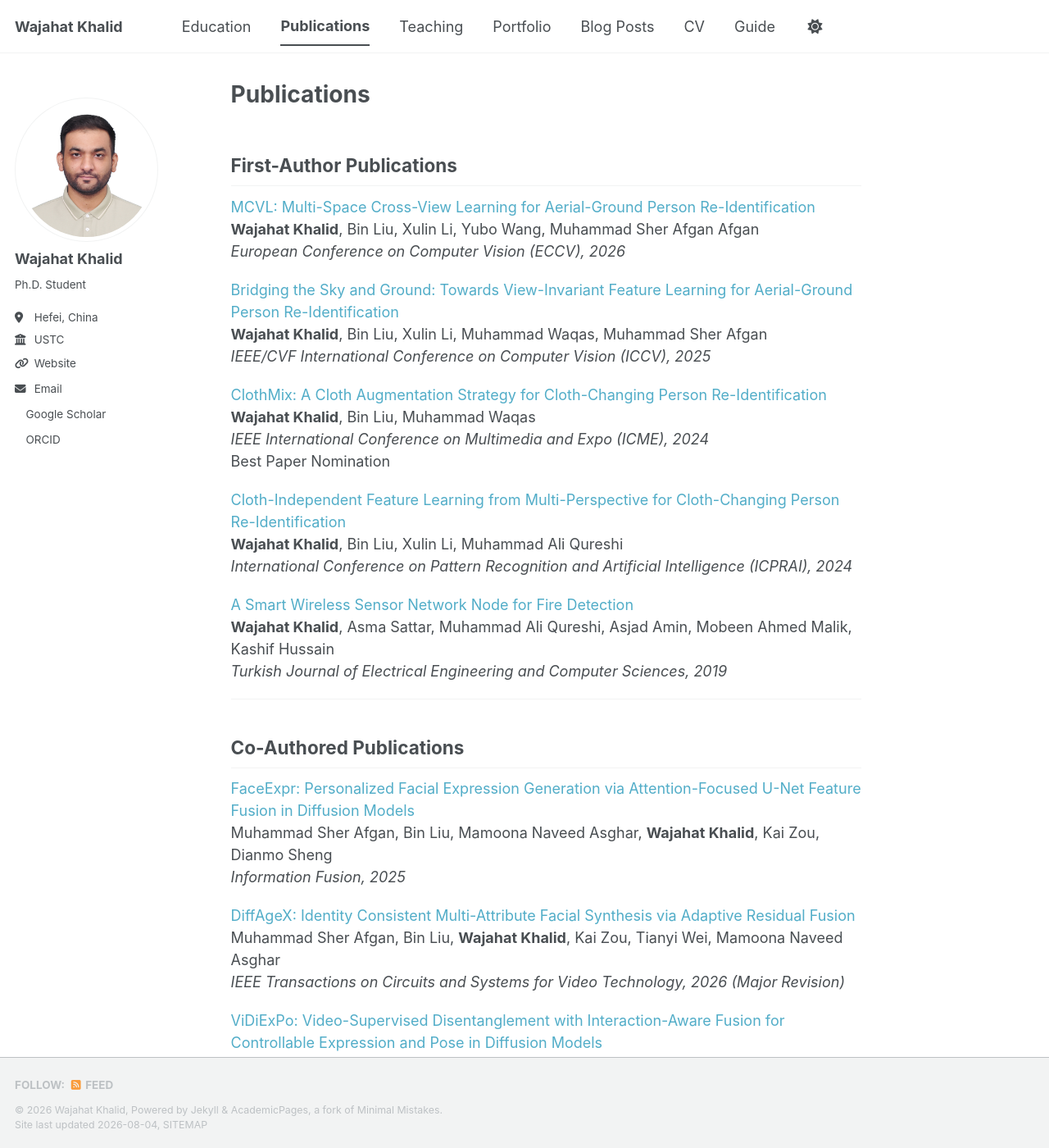
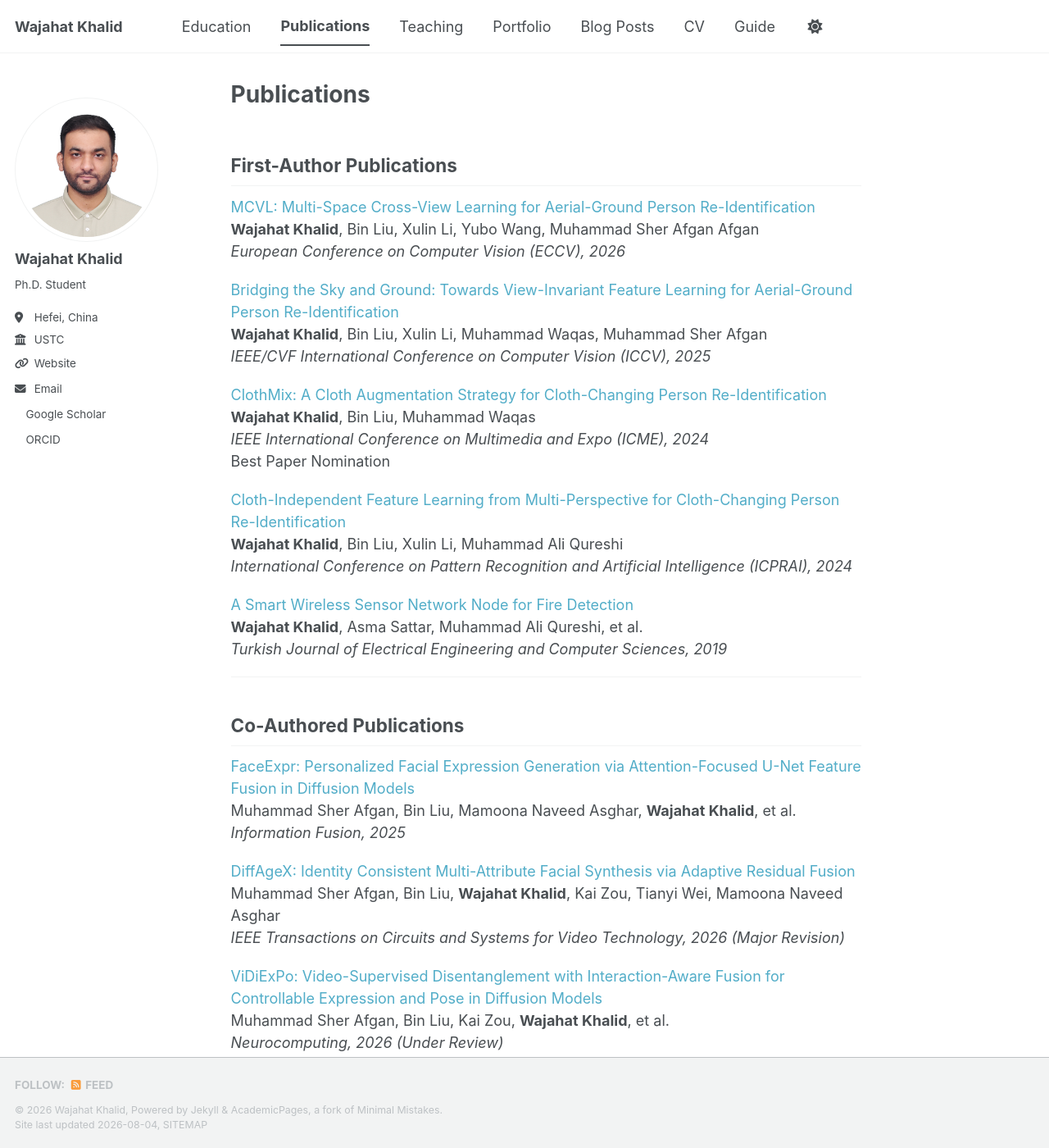
Before and after one commit to Mr-WajahatKhalid/Mr-WajahatKhalid.github.io, a Jekyll site: the page built from _pages/publications.md, in a window 1280 px wide and 1400 px high. Shown: the whole window at 82% size. Built offline with Jekyll 4.4.1, drawn with Linux system fonts in a browser that asks for light colours; a style sheet for code colours, icons or effects is not loaded.

Commit message:
Update publications.md

```diff
--- a/_pages/publications.md
+++ b/_pages/publications.md
@@ -30,7 +30,7 @@ author_profile: true
 <a href="#">ClothMix: A Cloth Augmentation Strategy for Cloth-Changing Person Re-Identification</a><br>
 <strong>Wajahat Khalid</strong>, Bin Liu, Muhammad Waqas<br>
 <em>IEEE International Conference on Multimedia and Expo (ICME), 2024</em><br>
-Best Paper Nomination
+<span class="award">Best Paper Nomination</span>
 
 </div>
 
@@ -47,7 +47,7 @@ Best Paper Nomination
 <div class="publication">
 
 <a href="#">A Smart Wireless Sensor Network Node for Fire Detection</a><br>
-<strong>Wajahat Khalid</strong>, Asma Sattar, Muhammad Ali Qureshi, Asjad Amin, Mobeen Ahmed Malik, Kashif Hussain<br>
+<strong>Wajahat Khalid</strong>, Asma Sattar, Muhammad Ali Qureshi, et al.<br>
 <em>Turkish Journal of Electrical Engineering and Computer Sciences, 2019</em>
 
 </div>
@@ -61,7 +61,7 @@ Best Paper Nomination
 <div class="publication">
 
 <a href="#">FaceExpr: Personalized Facial Expression Generation via Attention-Focused U-Net Feature Fusion in Diffusion Models</a><br>
-Muhammad Sher Afgan, Bin Liu, Mamoona Naveed Asghar, <strong>Wajahat Khalid</strong>, Kai Zou, Dianmo Sheng<br>
+Muhammad Sher Afgan, Bin Liu, Mamoona Naveed Asghar, <strong>Wajahat Khalid</strong>, et al.<br>
 <em>Information Fusion, 2025</em>
 
 </div>
@@ -79,7 +79,7 @@ Muhammad Sher Afgan, Bin Liu, <strong>Wajahat Khalid</strong>, Kai Zou, Tianyi W
 <div class="publication">
 
 <a href="#">ViDiExPo: Video-Supervised Disentanglement with Interaction-Aware Fusion for Controllable Expression and Pose in Diffusion Models</a><br>
-Muhammad Sher Afgan, Bin Liu, Kai Zou, <strong>Wajahat Khalid</strong>, Dianmo Sheng, Mamoona Naveed Asghar<br>
+Muhammad Sher Afgan, Bin Liu, Kai Zou, <strong>Wajahat Khalid</strong>, et al.<br>
 <em>Neurocomputing, 2026 (Under Review)</em>
 
 </div>
```
